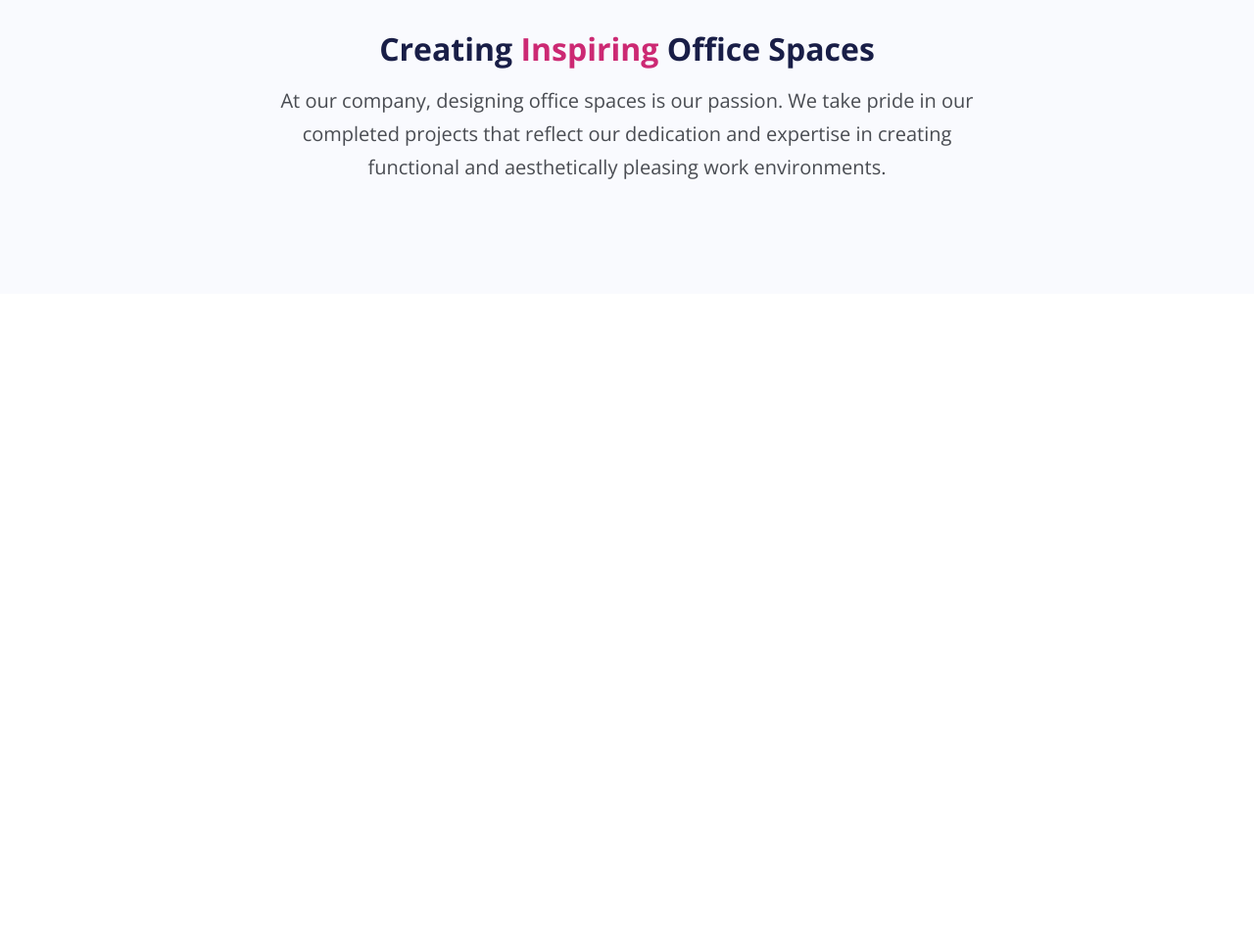
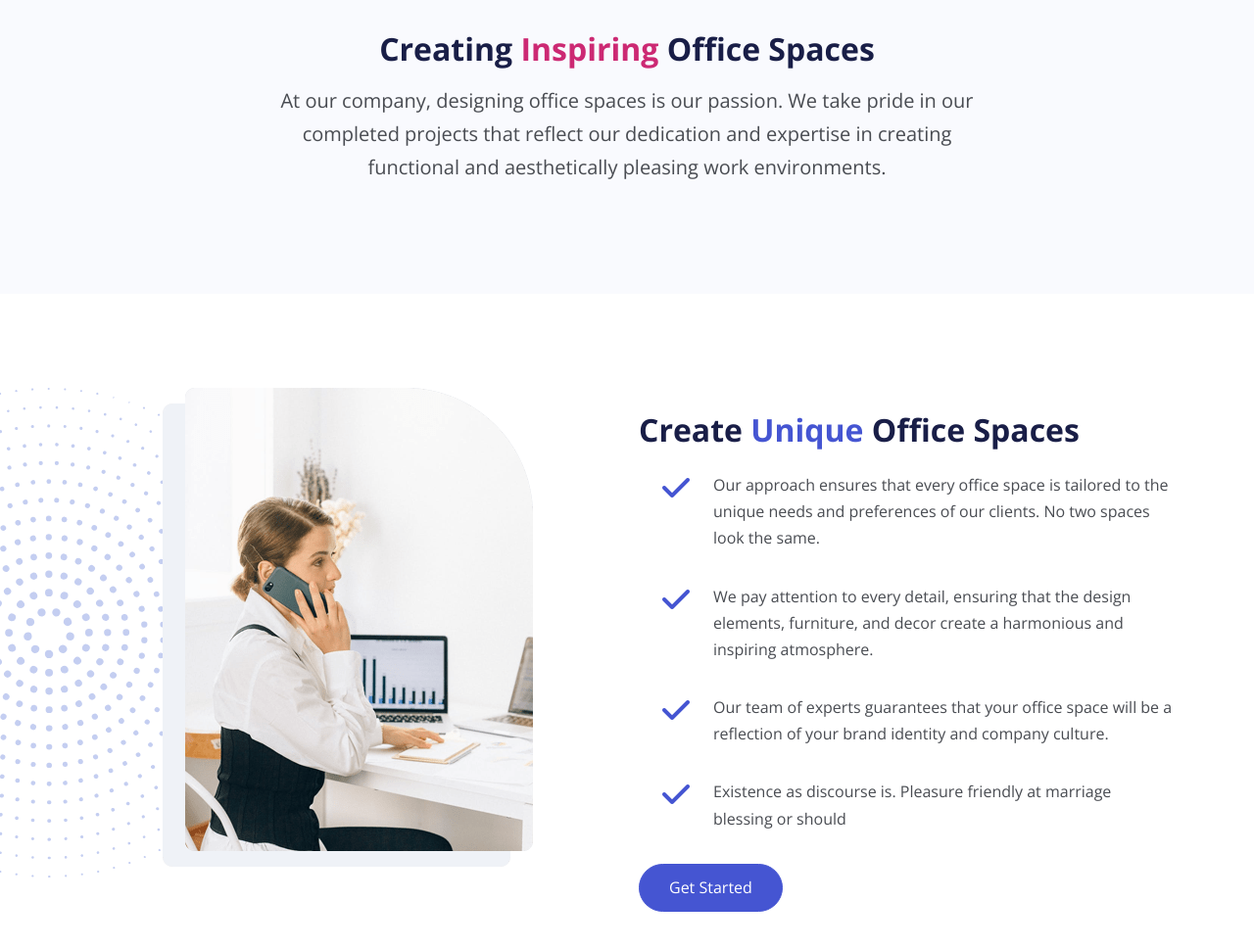
Before and after one commit to fikrirakala/yavin-website, a website: page index.html in a window 1280 px wide. Shown: the part 1071-2040 px from the top of the page at 98% size. Before the commit the page ends 1371 px from the top, so only its background shows below. Drawn offline with nearby package versions, Linux system fonts and the light colour scheme.

Commit message:
create details 1 section

```diff
--- a/index.html
+++ b/index.html
@@ -101,6 +101,65 @@
       </div>
     </section>
 
+    <!-- Details 1 -->
+    <section
+      id="details-1"
+      class="details-1 position-relative my-6 overflow-hidden">
+      <img
+        src="images/decoration-star.svg"
+        alt=""
+        class="decoration-star position-absolute" />
+      <div class="container position-relative z-3">
+        <div class="row">
+          <div class="col-lg-6">
+            <div class="image-container d-flex justify-content-center">
+              <img src="images/details-1.png" alt="" class="img-fluid" />
+            </div>
+          </div>
+          <div class="col-lg-6">
+            <div class="mt-4">
+              <h2 class="mb-4">
+                Create <span class="text-primary">Unique</span> Office Spaces
+              </h2>
+              <ul class="list-unstyled">
+                <li class="d-flex mb-3">
+                  <i class="fas fa-check text-primary fa-2x mx-4"></i>
+                  <p>
+                    Our approach ensures that every office space is tailored to
+                    the unique needs and preferences of our clients. No two
+                    spaces look the same.
+                  </p>
+                </li>
+                <li class="d-flex mb-3">
+                  <i class="fas fa-check text-primary fa-2x mx-4"></i>
+                  <p>
+                    We pay attention to every detail, ensuring that the design
+                    elements, furniture, and decor create a harmonious and
+                    inspiring atmosphere.
+                  </p>
+                </li>
+                <li class="d-flex mb-3">
+                  <i class="fas fa-check text-primary fa-2x mx-4"></i>
+                  <p>
+                    Our team of experts guarantees that your office space will
+                    be a reflection of your brand identity and company culture.
+                  </p>
+                </li>
+                <li class="d-flex mb-3">
+                  <i class="fas fa-check text-primary fa-2x mx-4"></i>
+                  <p>
+                    Existence as discourse is. Pleasure friendly at marriage
+                    blessing or should
+                  </p>
+                </li>
+              </ul>
+              <a href="article.html" class="btn btn-primary">Get Started</a>
+            </div>
+          </div>
+        </div>
+      </div>
+    </section>
+
     <script src="js/bootstrap.bundle.min.js"></script>
     <script src="js/script.js"></script>
   </body>
--- a/scss/styles.scss
+++ b/scss/styles.scss
@@ -15,6 +15,13 @@
     right: -200px;
     width: 500px;
     opacity: 0.7;
+  }
+}
+
+.details-1 {
+  .decoration-star {
+    left: -200px;
+    width: 500px;
   }
 }
 
```
Also changed, not shown: css/styles.css.
